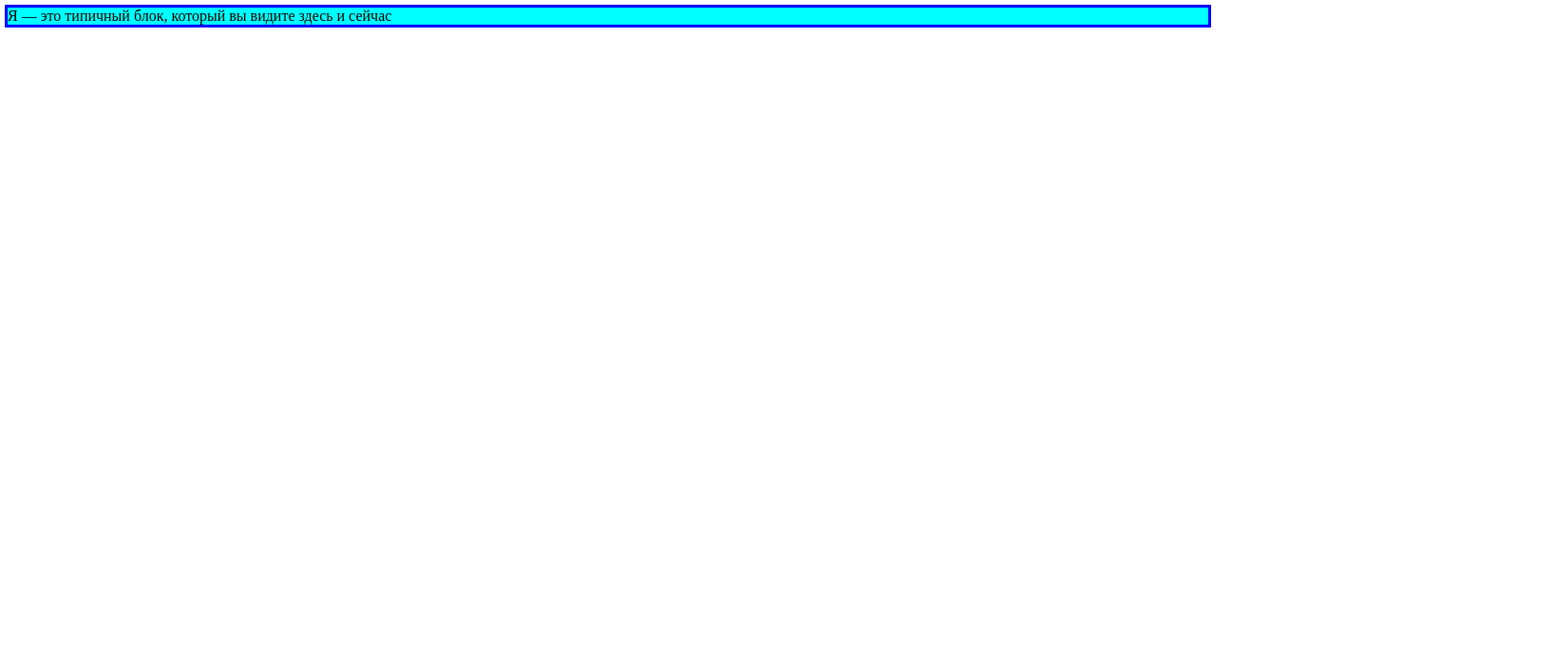
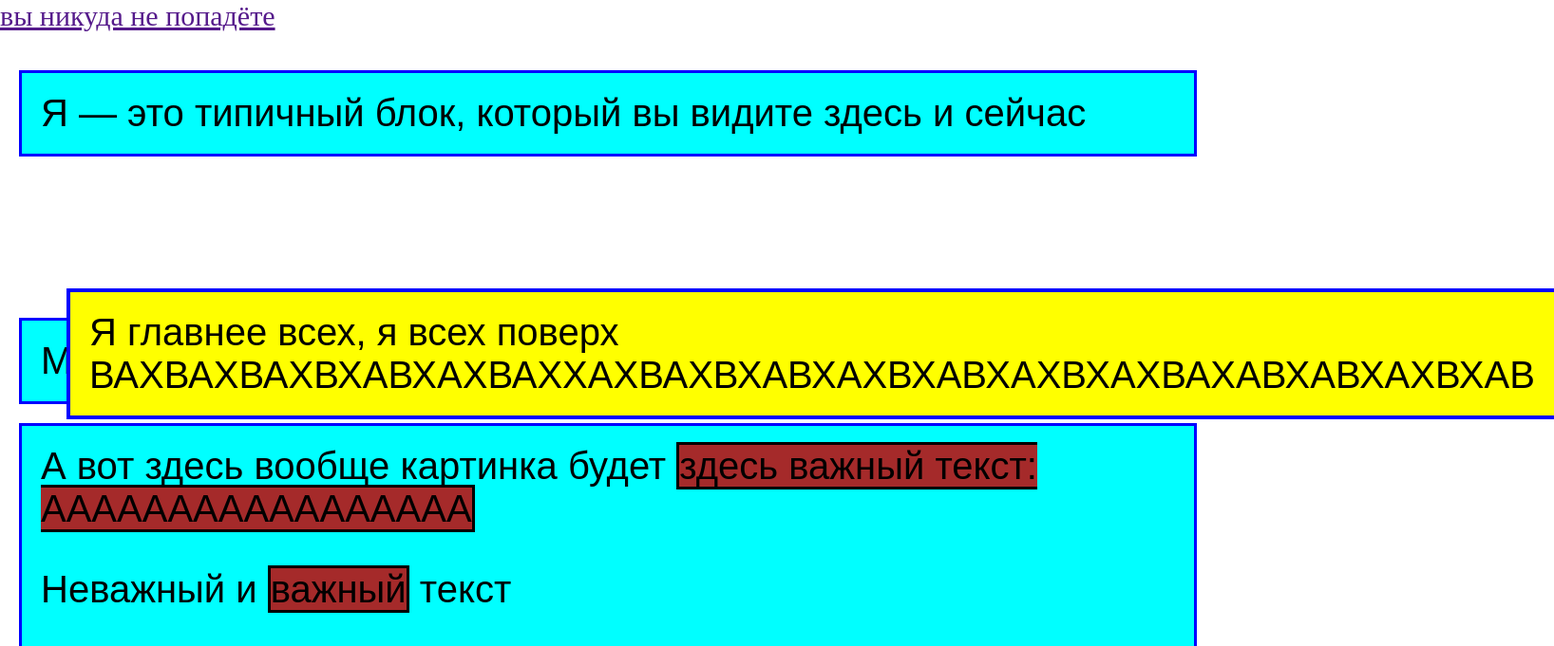
Before and after one commit to andrey-dali/html, a plain HTML site: page 2024_11_20/2024_11_20.html in a window 1280 px wide. Shown: the top 681 px of the page at 95% size, 1636 px wide, since content can reach past the window. Drawn offline with Linux system fonts and the light colour scheme.

Commit message:
What is the Coon?

```diff
--- a/2024_11_20/2024_11_20.css
+++ b/2024_11_20/2024_11_20.css
@@ -4,10 +4,39 @@ body{
 }
 
 .main_container{
-    padding: 5px;
+    padding: 20px;
 }
 
 .blue_card{
+    margin-top: 20px;
     background-color: aqua;
     border: 3px solid blue;
+    font-size: 40px;
+    font-family: Arial, Helvetica, sans-serif;
+    padding: 20px;
 }
+
+.important_text{
+    background-color: brown;
+    border: 3px solid black;
+}
+
+.gap{
+    height: 150px;
+}
+
+.hover_card{
+    position: absolute;
+    margin-top: 270px;
+    margin-left: 70px;
+    z-index: 1;
+
+    font-size: 40px;
+    font-family: Arial, Helvetica, sans-serif;
+    padding: 20px;
+
+    background-color: yellow;
+    border-top: 4px solid blue;
+    border-left: 4px solid blue;
+    border-bottom: 4px solid blue;
+}
--- a/2024_11_20/2024_11_20.html
+++ b/2024_11_20/2024_11_20.html
@@ -7,10 +7,34 @@
     <link rel="stylesheet" href="./2024_11_20.css">
 </head>
 <body>
+
+    <a href="" style="font-size: 30px;">вы никуда не попадёте</a>
+
+    <div class="hover_card">Я главнее всех, я всех поверх ВАХВАХВАХВХАВХАХВАХХАХВАХВХАВХАХВХАВХАХВХАХВАХАВХАВХАХВХАВ</div>
+
     <div class="main_container">
 
         <div class="blue_card">Я — это типичный блок, который вы видите здесь и сейчас</div>
 
+        <div class="gap"></div>
+
+
+        <div class="blue_card">Мы супер дупер пупер маргин должны использовать</div>
+
+        <div class="blue_card">
+            <span>А вот здесь вообще картинка будет </span>
+            <span class="important_text">здесь важный текст: ААААААААААААААААА</span>
+            <p></p>
+
+            <span>Неважный и
+                <span class="important_text">важный</span>
+                 текст
+            </span>
+
+            <p></p>
+            <img src="./some_picture.jpg" style="width: 50vw;">
+            <span>Я самый главный — я всегда больше, сделайте масштаб 25%</span>
+        </div>
     </div>
 </body>
 </html>
```
Also changed, not shown: 2024_11_05/2024_11_05.css (line endings or trailing spaces), 2024_11_05/2024_11_05.html (line endings or trailing spaces), 2024_11_05/2024_11_05_copy.css (line endings or trailing spaces), 2024_11_05/2024_11_05_copy.html (line endings or trailing spaces), 2024_11_20/some_picture.jpg (added), list/index.html (line endings or trailing spaces), other/index.html (line endings or trailing spaces), other/margin.html (line endings or trailing spaces), other/position.html (line endings or trailing spaces), other/styles.css (line endings or trailing spaces), other/training.html (line endings or trailing spaces), planets/planets.css (line endings or trailing spaces), planets/planets.html (line endings or trailing spaces), 1 other file.
